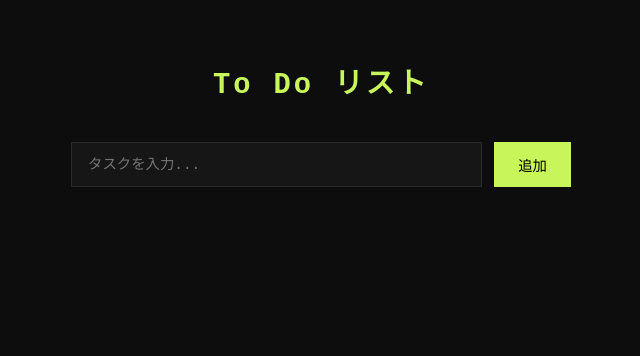
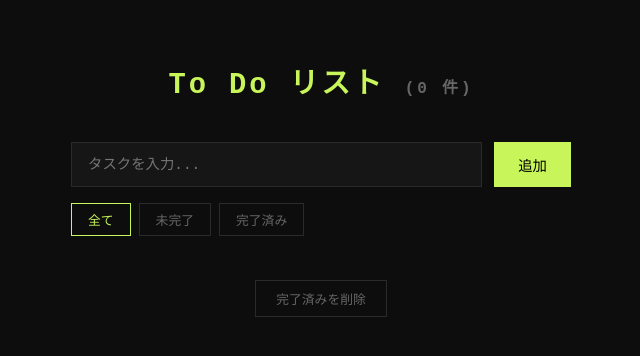
Before and after one commit to YusukeFukami/my-website, a plain HTML site: page todo.html in a window 1280 px wide. Shown: the whole page, without its empty margins (319-959 px from the left). Drawn offline with Linux system fonts and the light colour scheme.

Commit message:
ToDoアプリ変更

```diff
--- a/todo.html
+++ b/todo.html
@@ -35,12 +35,17 @@
       letter-spacing: 0.1em;
     }
 
+    #task-count {
+      font-size: 1rem;
+      color: var(--muted);
+    }
+
     .input-area {
       display: flex;
       gap: 12px;
       width: 100%;
       max-width: 500px;
-      margin-bottom: 32px;
+      margin-bottom: 16px;
     }
 
     #task-input {
@@ -66,6 +71,30 @@
       transition: opacity 0.2s;
     }
     #add-btn:hover { opacity: 0.8; }
+
+    .filter-area {
+      display: flex;
+      gap: 8px;
+      width: 100%;
+      max-width: 500px;
+      margin-bottom: 24px;
+    }
+
+    .filter-btn {
+      background: none;
+      border: 1px solid var(--border);
+      color: var(--muted);
+      padding: 6px 16px;
+      font-family: var(--font-mono);
+      font-size: 0.8rem;
+      cursor: pointer;
+      transition: border-color 0.2s, color 0.2s;
+    }
+    .filter-btn:hover { color: var(--text); }
+    .filter-btn.active {
+      border-color: var(--accent);
+      color: var(--accent);
+    }
 
     #task-list {
       list-style: none;
@@ -105,26 +134,50 @@
       transition: border-color 0.2s, color 0.2s;
     }
     .delete-btn:hover { border-color: #ff5f57; color: #ff5f57; }
+
+    #clear-btn {
+      margin-top: 20px;
+      background: none;
+      border: 1px solid var(--border);
+      color: var(--muted);
+      padding: 8px 20px;
+      font-family: var(--font-mono);
+      font-size: 0.8rem;
+      cursor: pointer;
+      transition: border-color 0.2s, color 0.2s;
+    }
+    #clear-btn:hover { border-color: #ff5f57; color: #ff5f57; }
   </style>
 
 </head>
 <body>
 
-  <h1>To Do リスト</h1>
+  <h1>To Do リスト <span id="task-count"></span></h1>
 
-  <!-- 入力エリア -->
   <div class="input-area">
     <input type="text" id="task-input" placeholder="タスクを入力...">
     <button id="add-btn">追加</button>
   </div>
 
-  <!-- タスク一覧 -->
+  <div class="filter-area">
+    <button class="filter-btn active" data-filter="all">全て</button>
+    <button class="filter-btn" data-filter="active">未完了</button>
+    <button class="filter-btn" data-filter="done">完了済み</button>
+  </div>
+
   <ul id="task-list"></ul>
+
+  <button id="clear-btn">完了済みを削除</button>
 
     <script>
     const input    = document.getElementById('task-input');
     const addBtn   = document.getElementById('add-btn');
     const taskList = document.getElementById('task-list');
+    const clearBtn = document.getElementById('clear-btn');
+    const taskCount = document.getElementById('task-count');
+
+    let tasks = [];
+    let currentFilter = 'all';
 
     addBtn.addEventListener('click', addTask);
     input.addEventListener('keydown', function(e) {
@@ -135,34 +188,63 @@
       const text = input.value.trim();
       if (text === '') return;
 
+      tasks.push({ text: text, done: false });
+      input.value = '';
+      input.focus();
+      render();
+    }
+
+    function render() {
+      taskList.innerHTML = '';
+
+      const filtered = tasks.filter(function(task) {
+        if (currentFilter === 'active') return !task.done;
+        if (currentFilter === 'done')   return task.done;
+        return true;
+      });
+
+      filtered.forEach(function(task, index) {
+        const realIndex = tasks.indexOf(task);
+
         const li = document.createElement('li');
         li.className = 'task-item';
 
         const checkbox = document.createElement('input');
         checkbox.type = 'checkbox';
+        checkbox.checked = task.done;
         checkbox.addEventListener('change', function() {
-        span.classList.toggle('done', checkbox.checked);
+          tasks[realIndex].done = checkbox.checked;
+          render();
         });
 
         const span = document.createElement('span');
-      span.className = 'task-text';
-      span.textContent = text;
+        span.className = 'task-text' + (task.done ? ' done' : '');
+        span.textContent = task.text;
 
         const delBtn = document.createElement('button');
         delBtn.className = 'delete-btn';
         delBtn.textContent = '削除';
         delBtn.addEventListener('click', function() {
-        li.remove();
+          tasks.splice(realIndex, 1);
+          render();
         });
 
         li.appendChild(checkbox);
         li.appendChild(span);
         li.appendChild(delBtn);
         taskList.appendChild(li);
+      });
 
-      input.value = '';
-      input.focus();
+      const remaining = tasks.filter(function(t) { return !t.done; }).length;
+      taskCount.textContent = '(' + remaining + ' 件)';
     }
+
+    clearBtn.addEventListener('click', function() {
+      tasks = tasks.filter(function(t) { return !t.done; });
+      render();
+    });
+
+    render();
   </script>
 
 </body>
```
Lines whose indentation alone changed are shown as unchanged.
